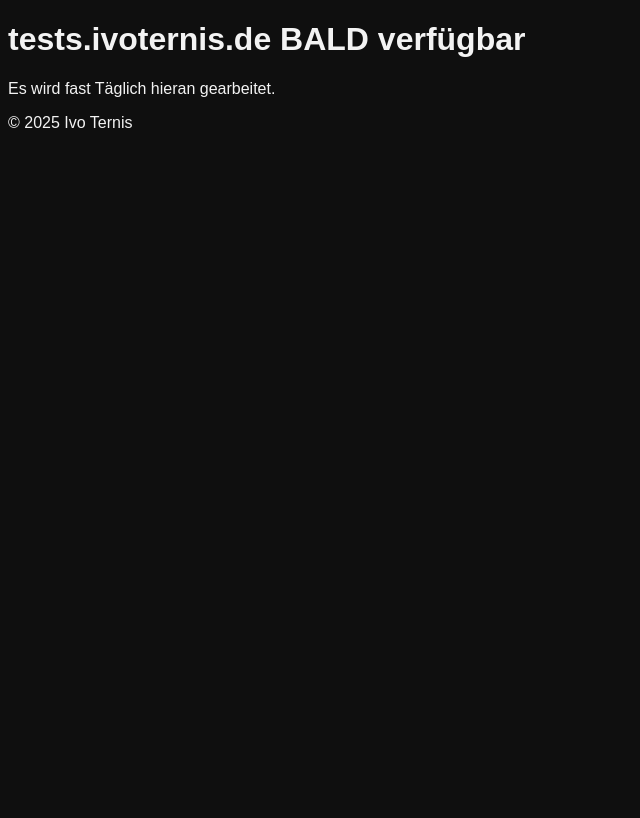
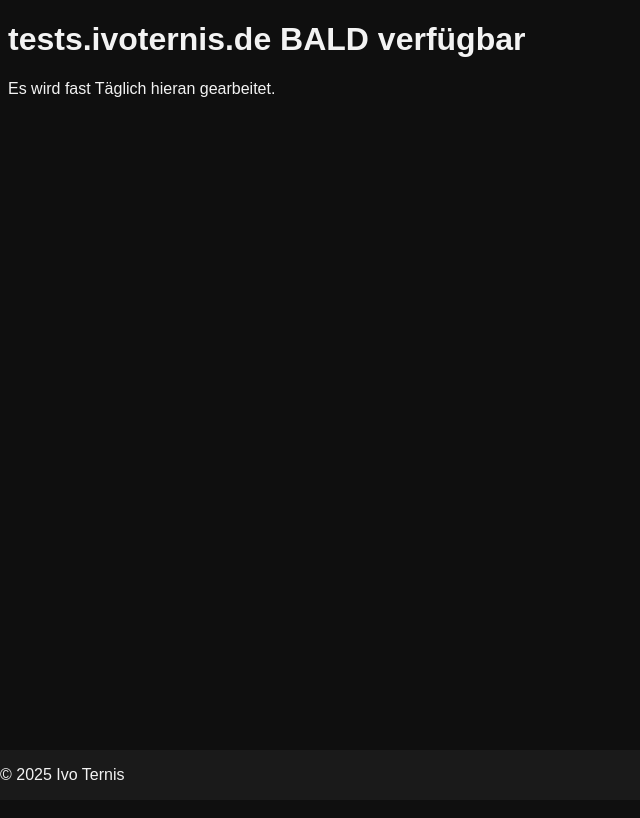
Before and after one commit to ivoternis/tests.ivoternis.de, a plain HTML site: page index.html in a window 1280 px wide. Shown: the whole page, without its empty margins (0-640 px from the left). Drawn offline with Linux system fonts and the light colour scheme.

Commit message:
Update style.css

```diff
--- a/style.css
+++ b/style.css
@@ -5,3 +5,12 @@ body {
     min-height: 100vh;
     padding-bottom: 60px;
 }
+
+footer {
+    position: fixed;
+    bottom: 0;
+    left: 0;
+    width: 100%;
+    height: 50px;
+    background-color: #1a1a1a;
+}
```
